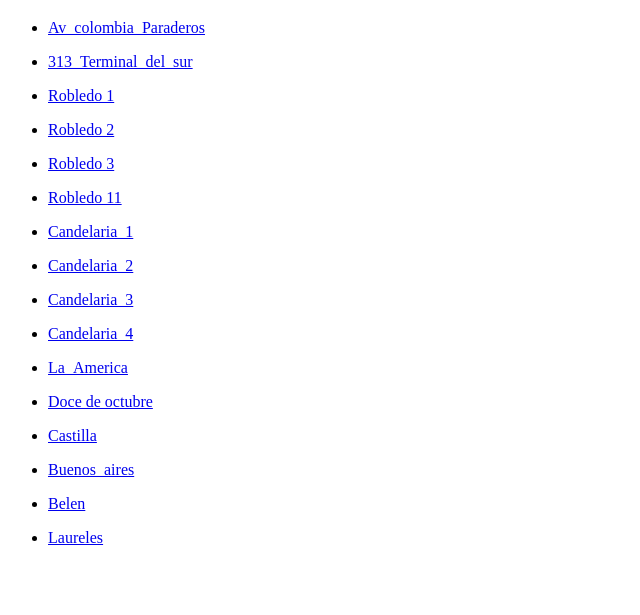
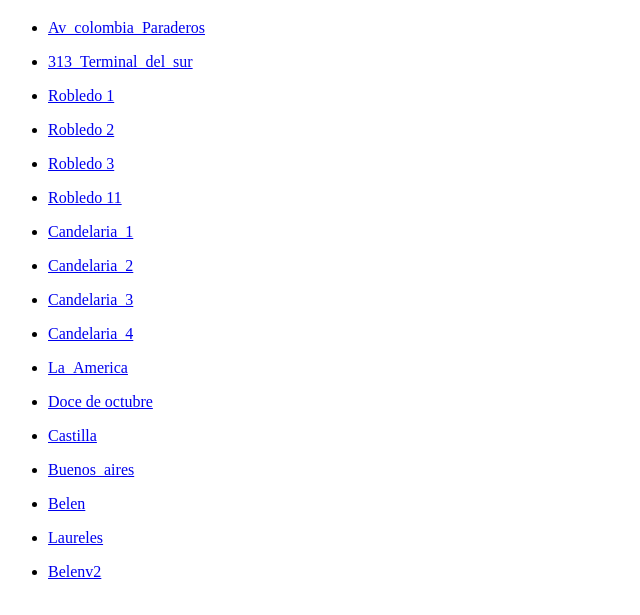
Before and after one commit to Schb82/paraderos_medellin, a plain HTML site: page index.html in a window 1280 px wide. Shown: the part 61-676 px from the top of the page, without its empty margins (0-640 px from the left). Drawn offline with Linux system fonts and the light colour scheme.

Commit message:
Update index.html

```diff
--- a/index.html
+++ b/index.html
@@ -68,6 +68,8 @@
 <ul>
     <li><a href="mapas/Laureles.html">Laureles</a></li>
 </ul>
-
+<ul>
+    <li><a href="mapas/Belenv2.html">Belenv2</a></li>
+</ul>
 </body>
 </html>
```
